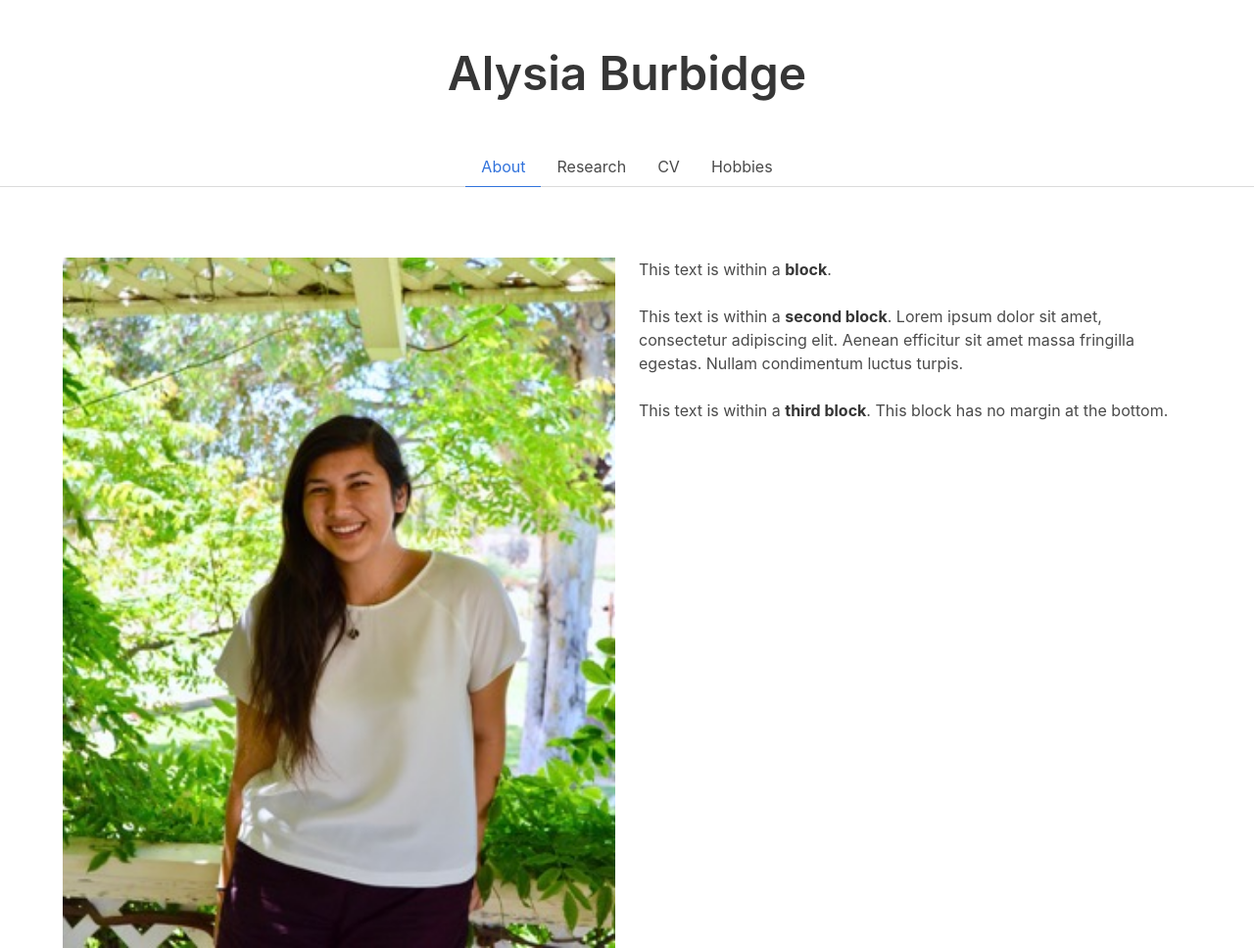
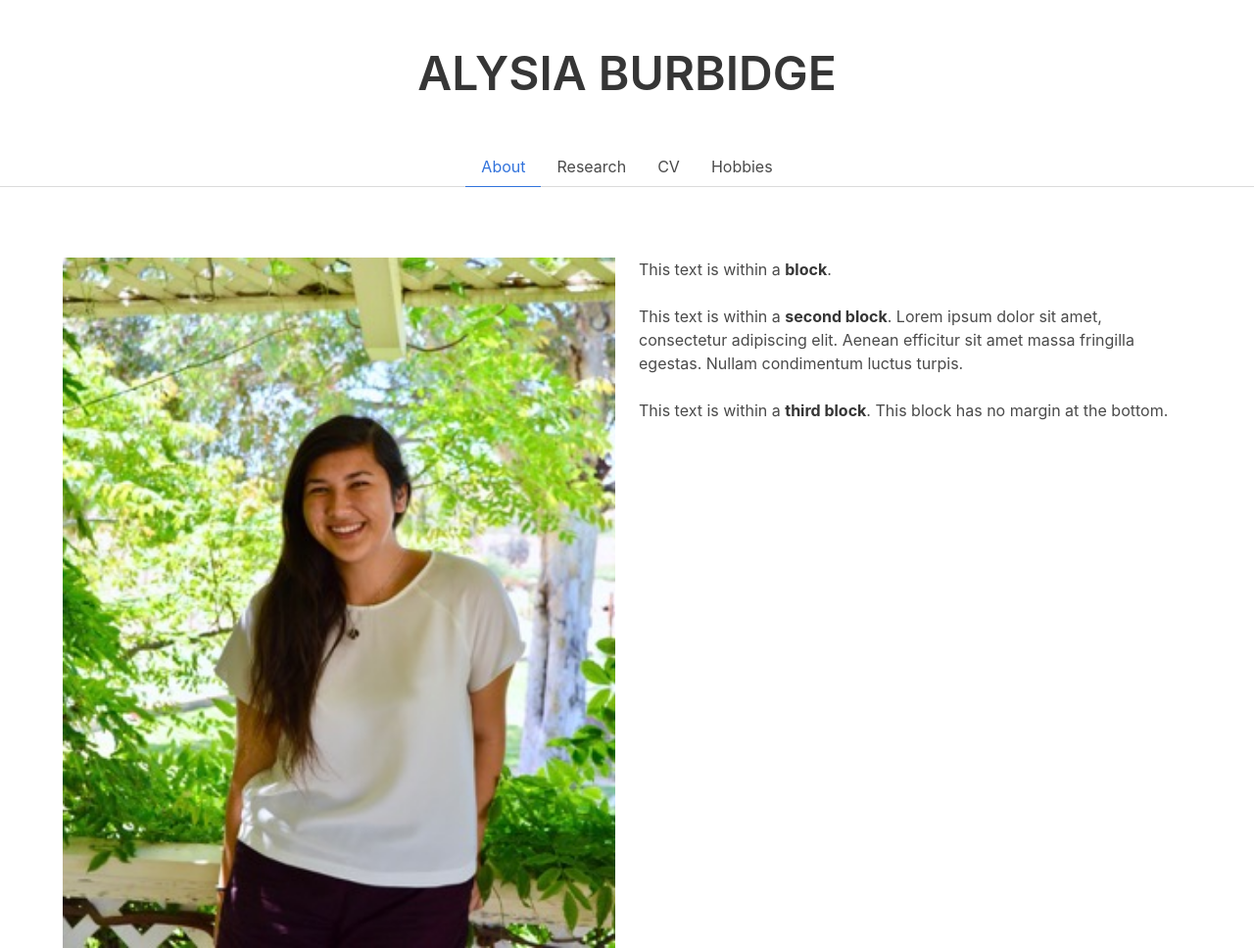
Before and after one commit to jake-morales/alysia-website, a website: page index.html in a window 1280 px wide. Shown: the whole page at 98% size. Drawn offline with Linux system fonts and the light colour scheme.

Commit message:
caps name

```diff
--- a/index.html
+++ b/index.html
@@ -11,7 +11,7 @@
     <section class="hero">
       <div class="container">
         <div class="hero-body">
-          <h1 class="title is-1 has-text-centered">Alysia Burbidge</h1>
+          <h1 class="title is-1 has-text-centered">ALYSIA BURBIDGE</h1>
         </div>
       </div>
     </section>
```
